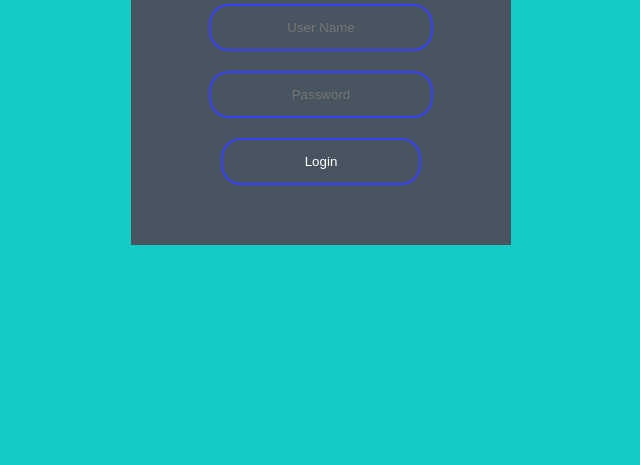
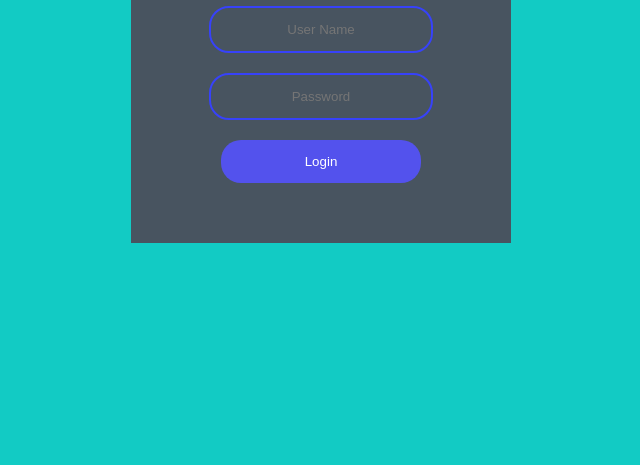
Before and after one commit to crisdux/login-html-css, a plain HTML site: page index.html in a window 1280 px wide. Shown: the part 335-800 px from the top of the page, without its empty margins (319-959 px from the left). Drawn offline with nearby package versions, Linux system fonts and the light colour scheme.

Commit message:
importacion de animate.css por cdn, animacion de arrastre al login y fin del proyecto

```diff
--- a/css/estilos.css
+++ b/css/estilos.css
@@ -14,6 +14,8 @@ body{
    flex-wrap: wrap;
    justify-content: center;
    align-items: center;
+
+   overflow: hidden;
 }
 
 .form-box{
@@ -55,3 +57,14 @@ form-title{
    width: 280px;
    border-color: #fff;
 }
+
+
+.form-box button[type="submit"]{
+   border:0;
+   background: #5352ed;
+   cursor: pointer;
+}
+
+.form-box button[type="submit"]:hover{
+   background: none;
+}
--- a/index.html
+++ b/index.html
@@ -5,11 +5,12 @@
    <meta name="viewport" content="width=device-width, initial-scale=1.0">
    <meta http-equiv="X-UA-Compatible" content="ie=edge">
    <link rel="stylesheet" href="css/estilos.css">
+   <link rel="stylesheet" href="https://cdnjs.cloudflare.com/ajax/libs/animate.css/3.7.0/animate.min.css">
    <title>Document</title>
 </head>
 <body>
 
-   <form class="form-box" action="index.html">
+   <form class="form-box animated fadeInUp" action="index.html">
       <h1 class="form-title">Login</h1>
       <input type="text" placeholder="User Name">
       <input type="password" placeholder="Password">
```
